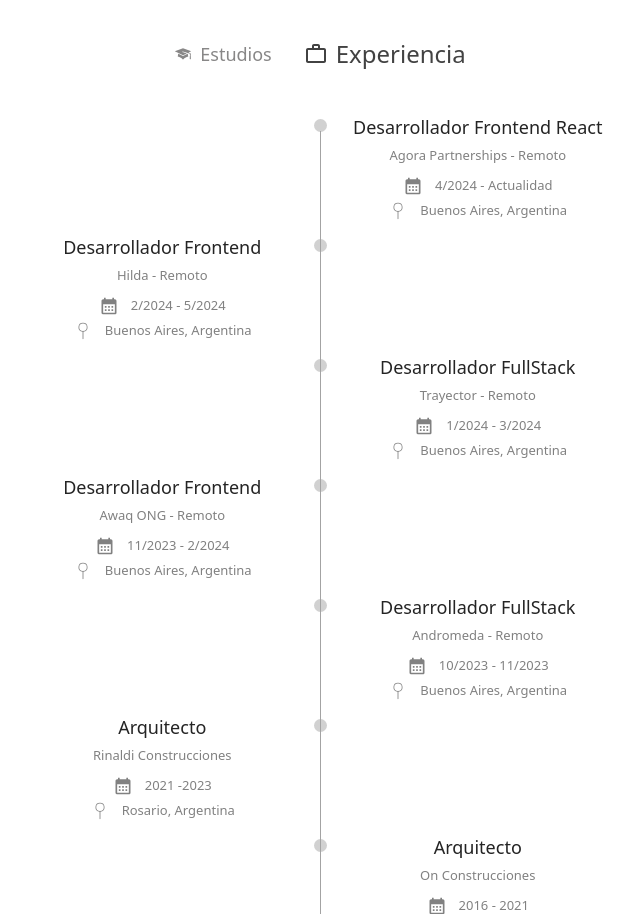
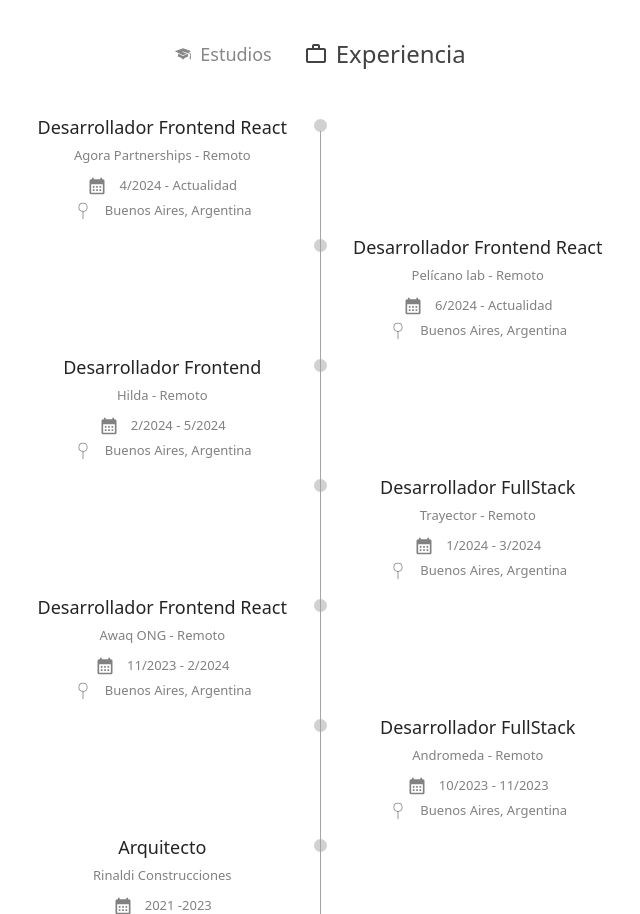
Before and after one commit to jesusre890/portfolio, a React (Vite) app: page / in a window 1280 px wide. Shown: the part 1435-2349 px from the top of the page, without its empty margins (320-960 px from the left). Built offline with nearby package versions, Linux system fonts and the light colour scheme.

Commit message:
feat experiencia and skills

```diff
--- a/src/views/Journey/Journey.jsx
+++ b/src/views/Journey/Journey.jsx
@@ -146,6 +146,27 @@ const Journey = () => {
               "viaje__contenido-active": active === "experiencia",
             })}
           >
+            <div className="data mb-20 md:mb-0">
+              <div className="flex flex-col items-center">
+                <h3 className="titulo font-medium dark:text-blue-gray-100">
+                  Desarrollador Frontend React
+                </h3>
+                <span className="instituto">Agora Partnerships - Remoto</span>
+                <div className="calendario  flex items-center flex-col">
+                  <div className="flex items-center gap-3">
+                    <MdCalendarMonth className=" text-xl" /> 4/2024 - Actualidad
+                  </div>
+                  <div className="flex items-center gap-3">
+                    <CiMapPin className=" text-xl" /> Buenos Aires, Argentina
+                  </div>
+                </div>
+              </div>
+              <div>
+                <span className="circulo"></span>
+                <span className="linea"></span>
+              </div>
+            </div>
+
             <div className="data mb-32 md:mb-0">
               <div></div>
 
@@ -158,10 +179,10 @@ const Journey = () => {
                 <h3 className="titulo font-medium dark:text-blue-gray-100">
                   Desarrollador Frontend React
                 </h3>
-                <span className="instituto">Agora Partnerships - Remoto</span>
+                <span className="instituto">Pelícano lab - Remoto</span>
                 <div className="calendario  flex items-center flex-col">
                   <div className="flex items-center gap-3">
-                    <MdCalendarMonth className=" text-xl" /> 4/2024 - Actualidad
+                    <MdCalendarMonth className=" text-xl" /> 6/2024 - Actualidad
                   </div>
                   <div className="flex items-center gap-3">
                     <CiMapPin className=" text-xl" /> Buenos Aires, Argentina
@@ -218,7 +239,7 @@ const Journey = () => {
             <div className="data mb-24 md:mb-0">
               <div className="flex flex-col items-center">
                 <h3 className="titulo font-medium dark:text-blue-gray-100">
-                  Desarrollador Frontend
+                  Desarrollador Frontend React
                 </h3>
                 <span className="instituto">Awaq ONG - Remoto</span>
                 <div className="calendario flex items-center flex-col">
--- a/src/views/Skills/Frontend.jsx
+++ b/src/views/Skills/Frontend.jsx
@@ -44,7 +44,7 @@ const Frontend = () => {
           <div className="skills_data flex mb-3">
             <AiFillCheckCircle className="mt-1 mr-2" />
             <div>
-              <h3 className="font-medium text-gray-700">React Query</h3>
+              <h3 className="font-medium text-gray-700">TanstackQuery</h3>
               <span className="flex flex-row items-center gap-2 text-gray-500 font-small text-xs">
 
               </span>
@@ -64,7 +64,7 @@ const Frontend = () => {
           <div className="skills_data flex">
             <AiFillCheckCircle className="mt-1 mr-2" />
             <div>
-              <h3 className="font-medium text-gray-700">Bootstrap</h3>
+              <h3 className="font-medium text-gray-700">Next js</h3>
               <span className="flex flex-row items-center gap-2 text-gray-500 font-small text-xs">
 
               </span>
```
